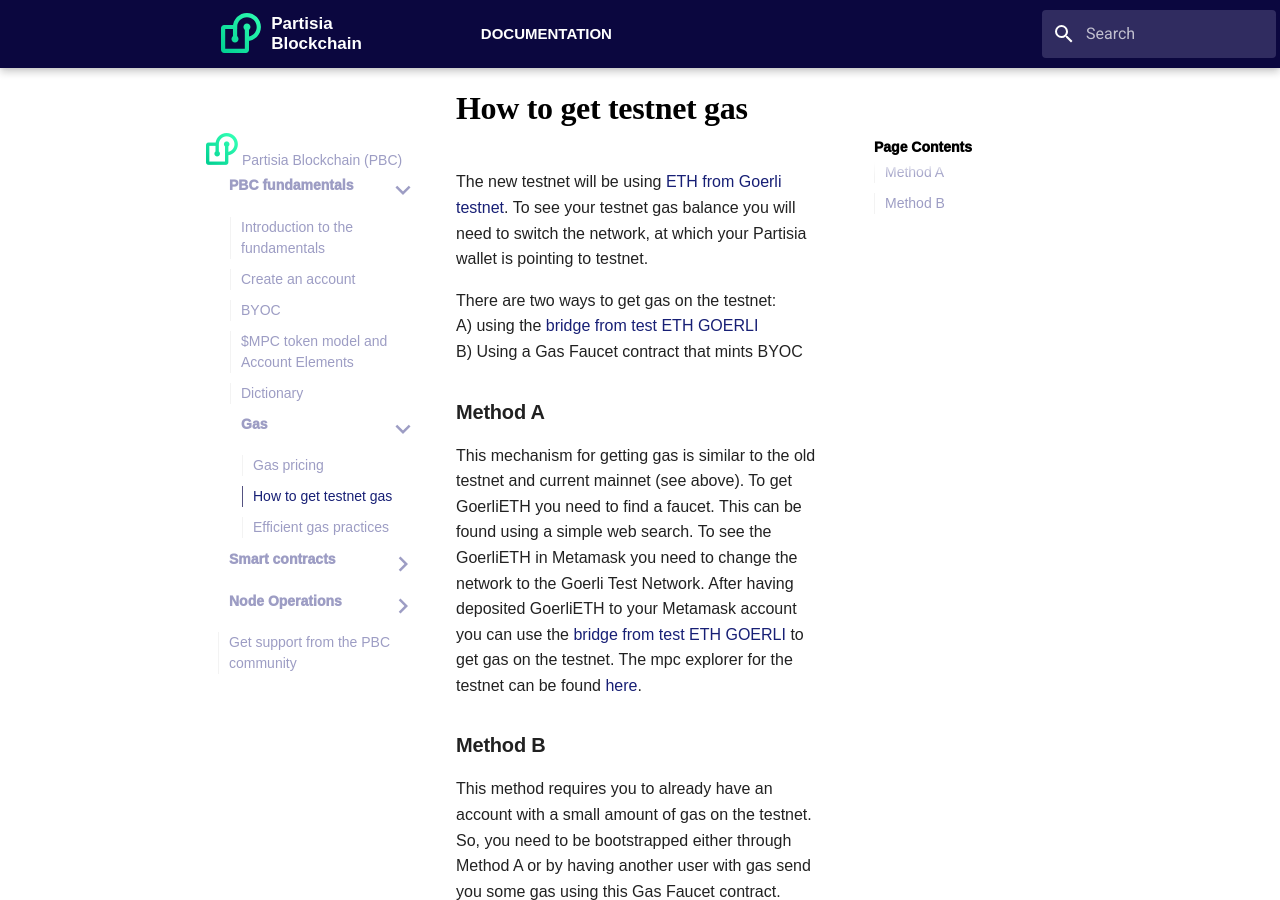
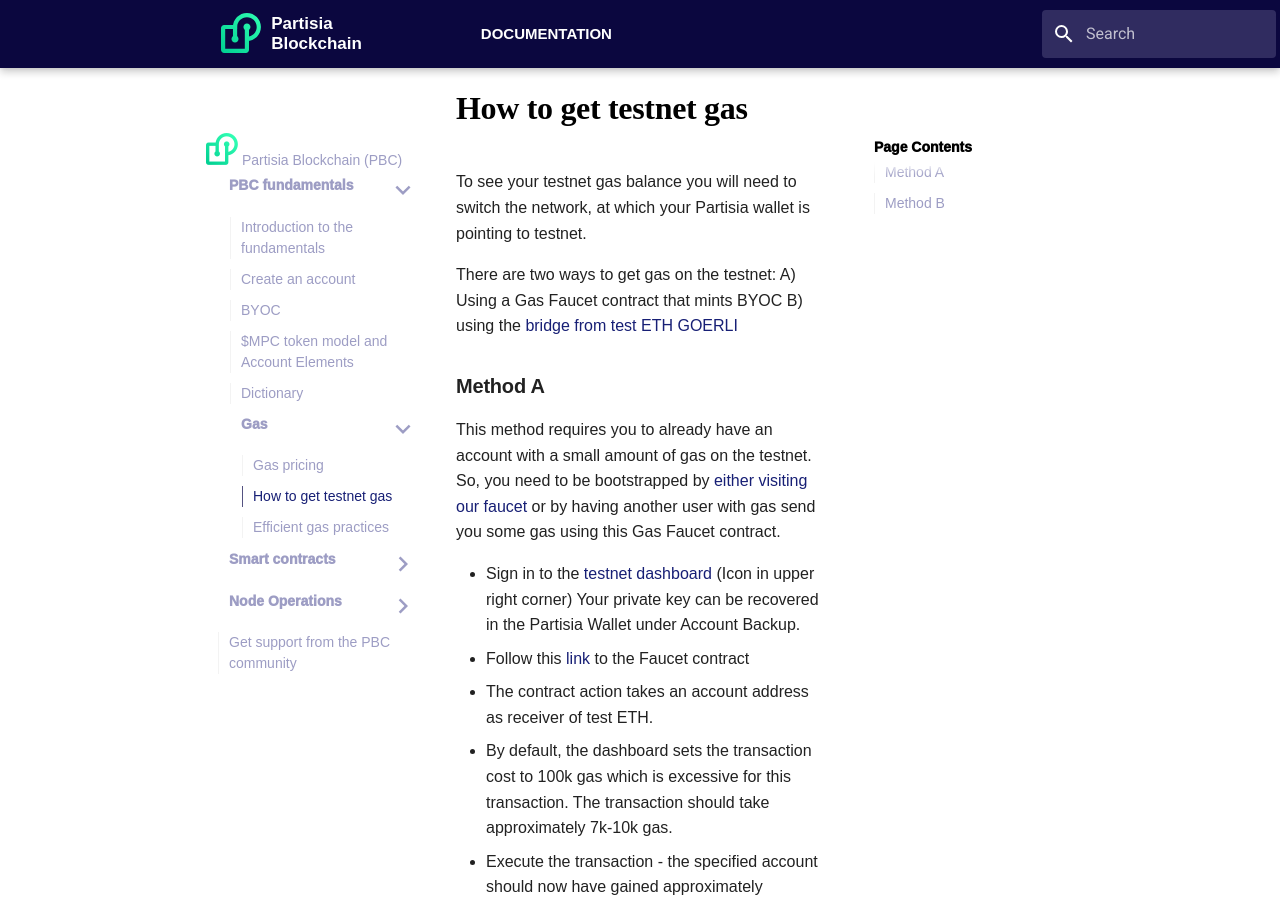
Before and after one commit to 0xSero/partisia-docs, an MkDocs documentation site: the page built from docs/pbc-fundamentals/gas/how-to-get-testnet-gas.md, in a window 1280 px wide and 900 px high. Built offline with MkDocs 1.6.1 and Material for MkDocs 9.7.7, drawn with Linux system fonts in a browser that asks for light colours; nearby versions of some CDN libraries; some web fonts are replaced; library files that are not in the unit come from our copies; a script that is not in the unit is left out; some of the changed text lies outside the part shown.

Commit message:
Updating gas.md & How to get testnet gas methods with faucet.

```diff
--- a/docs/pbc-fundamentals/gas/how-to-get-testnet-gas.md
+++ b/docs/pbc-fundamentals/gas/how-to-get-testnet-gas.md
@@ -1,21 +1,21 @@
 # How to get testnet gas
 
-The new testnet will be using [ETH from Goerli testnet](https://goerli.etherscan.io/address/0x4818370f9d55fb34de93e200076533696c4531f3). To see your testnet gas balance you will need to switch the network, at which your Partisia wallet is pointing to testnet.
+To see your testnet gas balance you will need to switch the network, at which your Partisia wallet is pointing to testnet.
 
 There are two ways to get gas on the testnet:
-A) using the [bridge from test ETH GOERLI](https://testnet-bridge.mpcexplorer.com/)
-B) Using a Gas Faucet contract that mints BYOC
+A) Using a Gas Faucet contract that mints BYOC
+B) using the [bridge from test ETH GOERLI](https://testnet-bridge.mpcexplorer.com/)
 
 ### Method A
 
-This mechanism for getting gas is similar to the old testnet and current mainnet (see above). To get GoerliETH you need to find a faucet. This can be found using a simple web search. To see the GoerliETH in Metamask you need to change the network to the Goerli Test Network. After having deposited GoerliETH to your Metamask account you can use the [bridge from test ETH GOERLI](https://testnet-bridge.mpcexplorer.com/) to get gas on the testnet. The mpc explorer for the testnet can be found [here](https://testnet.mpcexplorer.com/).
-
-### Method B
-
-This method requires you to already have an account with a small amount of gas on the testnet. So, you need to be bootstrapped either through Method A or by having another user with gas send you some gas using this Gas Faucet contract.
+This method requires you to already have an account with a small amount of gas on the testnet. So, you need to be bootstrapped by [either visiting our faucet](https://testnet.mpcfaucet.com/) or by having another user with gas send you some gas using this Gas Faucet contract.
 
 - Sign in to the [testnet dashboard](https://testnet.partisiablockchain.com/) (Icon in upper right corner) Your private key can be recovered in the Partisia Wallet under Account Backup.
 - Follow this [link](https://testnet.partisiablockchain.com/info/contract/02d7c791bd9dd31a4a1a9fdaa99df7cc8414fd333e) to the Faucet contract
 - The contract action takes an account address as receiver of test ETH.
 - By default, the dashboard sets the transaction cost to 100k gas which is excessive for this transaction. The transaction should take approximately 7k-10k gas.
 - Execute the transaction - the specified account should now have gained approximately 1,000,000 gas (1M - TX cost).
+
+### Method B
+
+This mechanism for getting gas is similar to the old testnet and current mainnet (see above). To get [GoerliETH](https://goerli.etherscan.io/address/0x4818370f9d55fb34de93e200076533696c4531f3)) you need to find a faucet. This can be found using a simple web search. To see the GoerliETH in Metamask you need to change the network to the Goerli Test Network. After having deposited GoerliETH to your Metamask account you can use the [bridge from test ETH GOERLI](https://testnet-bridge.mpcexplorer.com/) to get gas on the testnet. The mpc explorer for the testnet can be found [here](https://testnet.mpcexplorer.com/).
```
Also changed, not shown: docs/pbc-fundamentals/gas/gas.md (+2 -2 lines).
